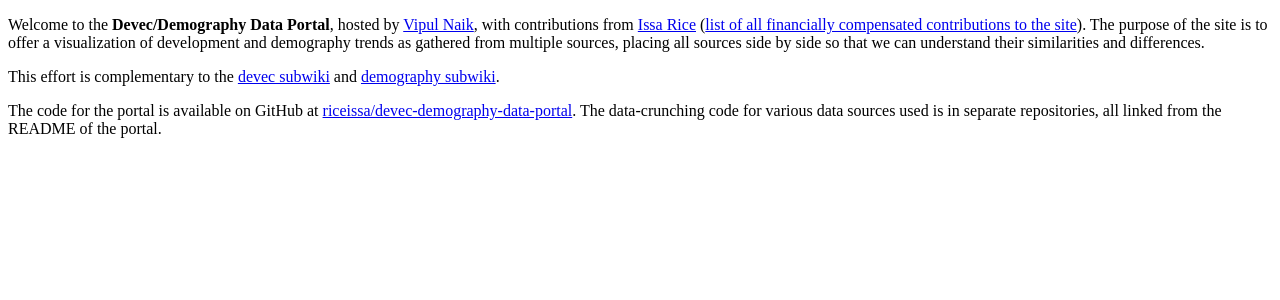
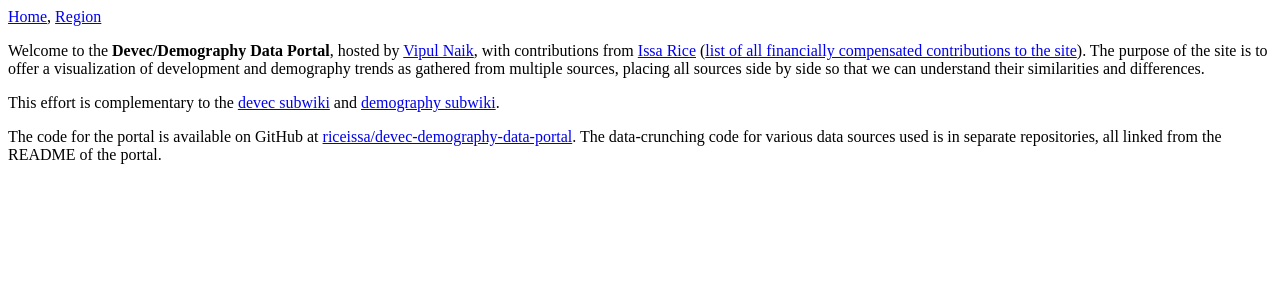
Before and after one commit to riceissa/devec-demography-data-portal, a PHP site: page / in a window 1280 px wide. Shown: the top 300 px of the page. Run offline with PHP 8.4, Linux system fonts and the light colour scheme.

Commit message:
Add nav links

```diff
--- a/access-portal/index.php
+++ b/access-portal/index.php
@@ -6,6 +6,10 @@ print '</head>';
 ?>
 
 <body>
+<nav>
+  <a href="/">Home</a>,
+  <a href="/region.php">Region</a>
+</nav>
 <p>Welcome to the <strong>Devec/Demography Data Portal</strong>, hosted by <a href="https://vipulnaik.com/">Vipul Naik</a>, with contributions from <a href="https://issarice.com">Issa Rice</a> (<a href="https://contractwork.vipulnaik.com/venue.php?venue=Devec%2FDemography+data+portal&matching=exact">list of all financially compensated contributions to the site</a>). The purpose of the site is to offer a visualization of development and demography trends as gathered from multiple sources, placing all sources side by side so that we can understand their similarities and differences.</p>
 
 <p>This effort is complementary to the <a href="https://devec.subwiki.org/">devec subwiki</a> and <a href="https://demography.subwiki.org/">demography subwiki</a>.</p>
--- a/access-portal/region.php
+++ b/access-portal/region.php
@@ -56,7 +56,6 @@ $include_private = $include_private ?? false;
 <body>
 <nav>
   <a href="/">Home</a>,
-  <a href="/about/">About</a>,
   <a href="/region.php">Region</a>
 </nav>
 
```
